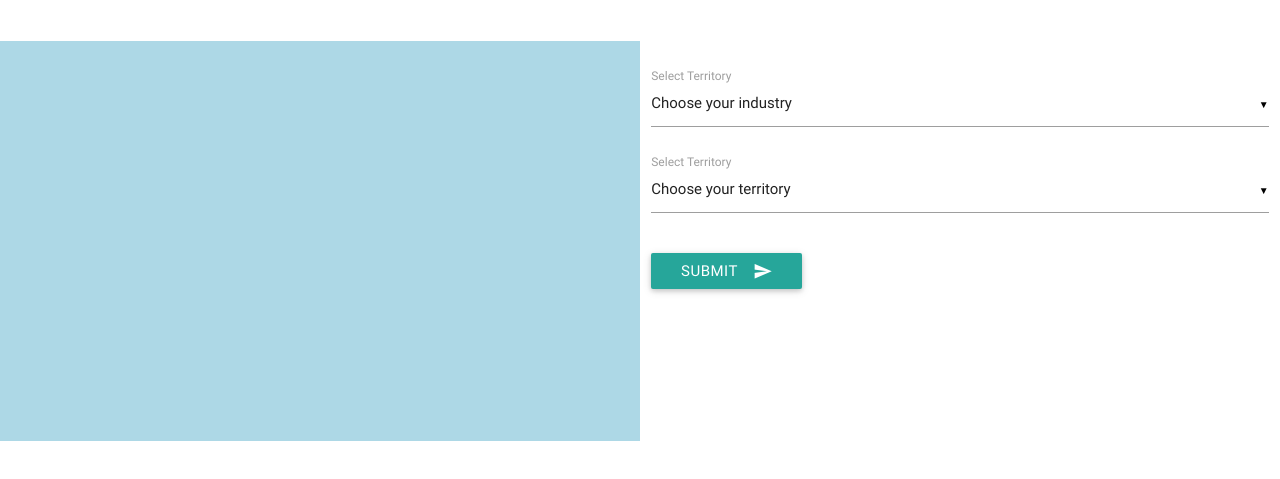
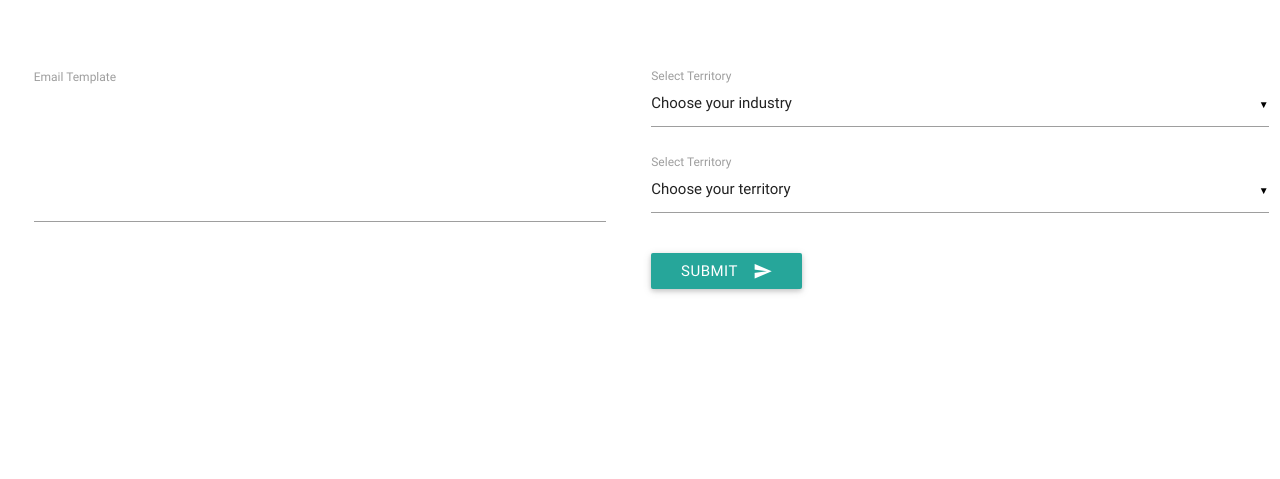
Before and after one commit to heathermhargreaves/email-templatizer, a website: page public/index.html in a window 1280 px wide. Shown: the part 105-584 px from the top of the page. Drawn offline with nearby package versions, Linux system fonts and the light colour scheme.

Commit message:
text area added for email template, and resizes to fit larger content

```diff
--- a/package.json
+++ b/package.json
@@ -9,6 +9,7 @@
   "author": "",
   "license": "ISC",
   "dependencies": {
+    "autosize": "^3.0.17",
     "materialize-css": "^0.97.7"
   }
 }
--- a/public/app/mainCtrl.js
+++ b/public/app/mainCtrl.js
@@ -45,14 +45,15 @@ angular.module('app')
     $scope.filterIndustryData = function() {
       if($scope.industrySnippets.length > 0) {
         $scope.industrySnippets = [];
-        console.log($scope.industrySnippets);
       }
       $scope.industryData.filter(function(obj) {
           if(obj.industry === $scope.industry) {
             $scope.industrySnippets.push(obj);
-            console.log($scope.industrySnippets);
           }
         });
+      if($scope.industrySnippets.length > 0) {
+          $scope.itemsInIndustryArray = true;
+      }
     };
 
 
--- a/public/index.html
+++ b/public/index.html
@@ -23,15 +23,17 @@
     <section class="main row col s12">
 
       <!-- returned email template -->
-      <div class="email-template col s6">
-        <p>
-          {{industrySnippet}}
-        </p>
-
-        <p>
-          {{customerSnippet}}
-        </p>
+      <div class="row email-template col s6">
+        <form class="col s12">
+          <div class="row">
+            <div class="input-field col s12">
+              <textarea id="textarea1" onClick="this.select();" class="materialize-textarea">{{industrySnippet}}&#013&#013{{customerSnippet}}</textarea>
+              <label for="textarea1">Email Template</label>
+            </div>
+          </div>
+        </form>
       </div>
+      {{customerSnippet}}
 
       <!-- email creation section -->
       <div class="email-creator col s6">
--- a/public/materialize/js/animations.js
+++ b/public/materialize/js/animations.js
@@ -1,3 +1,11 @@
 $(document).ready(function() {
     $('select').material_select();
+
+    $('textarea').each(function () {
+      this.setAttribute('style', 'height:' + (this.scrollHeight) + 'px;overflow-y:hidden;');
+    }).on('input', function () {
+      this.style.height = 'auto';
+      this.style.height = (this.scrollHeight) + 'px';
+    });
+
 });
--- a/public/styles/main.css
+++ b/public/styles/main.css
@@ -3,7 +3,6 @@
 }
 
 .email-template {
-  background-color: lightblue;
   width: 100vw;
   height: 50vh;
 }
```
